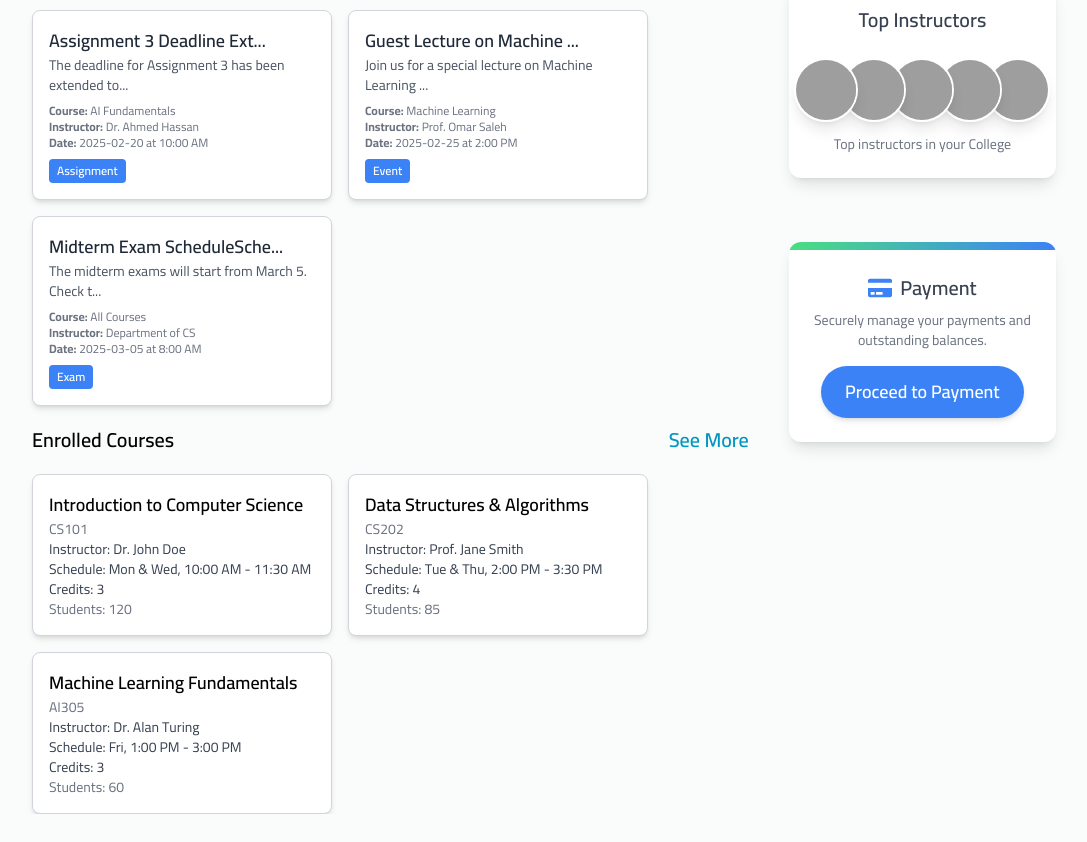
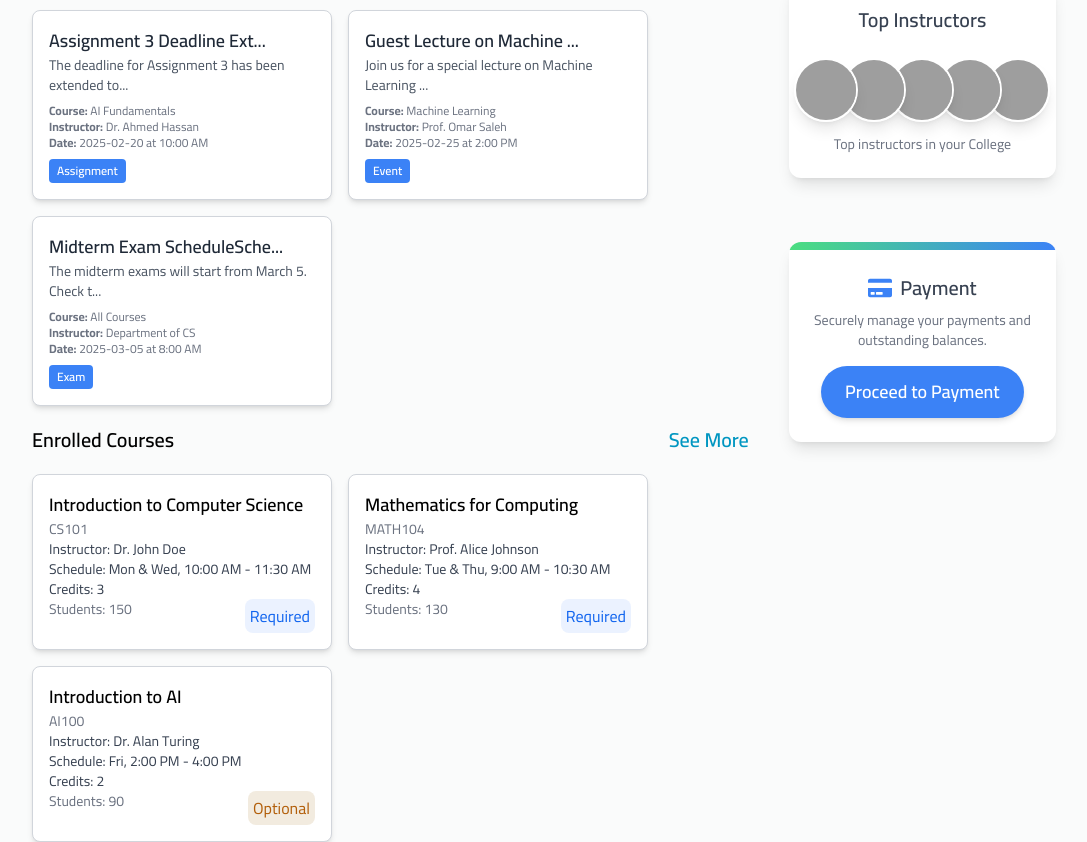
Before and after one commit to MoamenSoltan/GraduationProject, a React (Vite) app in the folder frontend/: page /studentDashboard in a window 1280 px wide. Shown: the part 462-1304 px from the top of the page, without its empty margins (96-1183 px from the left). Before the commit the page ends 1276 px from the top, so only its background shows below. Built offline with nearby package versions, Linux system fonts and the light colour scheme; grey boxes are pictures that could not be loaded.

Commit message:
finished analytics and courses page

```diff
--- a/frontend/components/CoursesCard.jsx
+++ b/frontend/components/CoursesCard.jsx
@@ -1,14 +1,24 @@
+import { div } from 'motion/react-client';
 import React from 'react';
 
-const CoursesCard = ({ name, code, instructor, schedule, credits, studentsEnrolled }) => {
+const CoursesCard = ({ name, code, instructor, schedule, credits, studentsEnrolled ,type}) => {
   return (
-    <div className="border border-gray-300 rounded-lg p-4 shadow-md w-[300px] bg-white">
+    <div className="border  border-gray-300 rounded-lg p-4 shadow-md w-[300px] bg-white">
       <h2 className="text-lg font-semibold">{name}</h2>
       <p className="text-gray-500 text-sm">{code}</p>
       <p className="text-gray-700 text-sm">Instructor: {instructor}</p>
       <p className="text-gray-700 text-sm">Schedule: {schedule}</p>
       <p className="text-gray-700 text-sm">Credits: {credits}</p>
+
+      <div className='flex flex-row justify-between'>
       <p className="text-gray-500 text-sm">Students: {studentsEnrolled}</p>
+      {
+        type ==="Required" ? <div className=' p-[5px] text-[#1165ef] bg-[#ebf2ff] rounded-lg'>Required</div> :
+        type ==="Recommended" ? <div className=' p-[5px] text-[#08875d] bg-[#edfdf8] rounded-lg'>Recommended</div> :
+        type ==="Optional" && <div className=' p-[5px] text-[#b25e09] bg-[#f2ebdf] rounded-lg'>Optional</div>
+
+      }
+      </div>
     </div>
   );
 };
--- a/frontend/components/Courses.jsx
+++ b/frontend/components/CoursesComponent.jsx
@@ -4,7 +4,7 @@ import { coursesData } from '../data/dummy';
 import CoursesCard from './CoursesCard';
 import { MdLibraryBooks } from 'react-icons/md'; // New Icon for Empty State
 
-const Courses = () => {
+const Courses = ({preview}) => {
   return (
     <div className="flex flex-col items-center justify-center w-full mt-5">
       {/* Header */}
@@ -18,7 +18,20 @@ const Courses = () => {
       {/* TODO: implement pagination with API */}
       {/* Courses List */}
       <div className="flex flex-wrap gap-4 w-full mr-auto mt-5">
-        {coursesData && coursesData.length > 0 ? (
+        {coursesData && coursesData.length > 0&& preview ? (
+          coursesData.slice(0,3).map((course) => (
+            <CoursesCard
+              key={course.id}
+              name={course.name}
+              code={course.code}
+              schedule={course.schedule}
+              credits={course.credits}
+              instructor={course.instructor}
+              studentsEnrolled={course.studentsEnrolled}
+              type={course.type}
+            />
+          ))
+        ) :coursesData && coursesData.length > 0&& preview===false ? (
           coursesData.map((course) => (
             <CoursesCard
               key={course.id}
@@ -28,6 +41,8 @@ const Courses = () => {
               credits={course.credits}
               instructor={course.instructor}
               studentsEnrolled={course.studentsEnrolled}
+              type={course.type}
+
             />
           ))
         ) : (
--- a/frontend/components/NavBar.jsx
+++ b/frontend/components/NavBar.jsx
@@ -13,7 +13,7 @@ const NavBar = () => {
         //TODO: API call here to fetch profile info , or fetch required data upon login
     },[])
   return (
-    <div className='flex px-10 items-center justify-between shadow-sm p-2 bg-[#FAFBFB]  '>
+    <div className='flex px-10 items-center justify-between shadow-sm  p-2 bg-[#FAFBFB]  '>
         <button onClick={()=>{setActiveMenu(prev=>!prev)}} className={`hover:bg-gray-200 p-2 text-xl rounded-full hover:cursor-pointer ${activeMenu?"ml-[300px]":""} `}>
         <AiOutlineMenu/>
         </button>
--- a/frontend/data/dummy.js
+++ b/frontend/data/dummy.js
@@ -90,6 +90,7 @@ export const announcementsData = [
   ];
 
   export const coursesData = [
+    // First Year Courses
     {
       id: 1,
       name: "Introduction to Computer Science",
@@ -97,28 +98,162 @@ export const announcementsData = [
       instructor: "Dr. John Doe",
       schedule: "Mon & Wed, 10:00 AM - 11:30 AM",
       credits: 3,
-      studentsEnrolled: 120,
+      studentsEnrolled: 150,
+      type: "Required",
+      year: "FirstYear"
     },
     {
       id: 2,
+      name: "Mathematics for Computing",
+      code: "MATH104",
+      instructor: "Prof. Alice Johnson",
+      schedule: "Tue & Thu, 9:00 AM - 10:30 AM",
+      credits: 4,
+      studentsEnrolled: 130,
+      type: "Required",
+      year: "FirstYear"
+    },
+    {
+      id: 3,
+      name: "Introduction to AI",
+      code: "AI100",
+      instructor: "Dr. Alan Turing",
+      schedule: "Fri, 2:00 PM - 4:00 PM",
+      credits: 2,
+      studentsEnrolled: 90,
+      type: "Optional",
+      year: "FirstYear"
+    },
+
+    // Second Year Courses
+    {
+      id: 4,
       name: "Data Structures & Algorithms",
       code: "CS202",
       instructor: "Prof. Jane Smith",
       schedule: "Tue & Thu, 2:00 PM - 3:30 PM",
       credits: 4,
-      studentsEnrolled: 85,
+      studentsEnrolled: 110,
+      type: "Required",
+      year: "SecondYear"
     },
     {
-      id: 3,
+      id: 5,
+      name: "Operating Systems",
+      code: "CS204",
+      instructor: "Dr. Richard Stallman",
+      schedule: "Mon & Wed, 11:00 AM - 12:30 PM",
+      credits: 3,
+      studentsEnrolled: 85,
+      type: "Required",
+      year: "SecondYear"
+    },
+    {
+      id: 6,
+      name: "Web Development Basics",
+      code: "WD200",
+      instructor: "Prof. Tim Berners-Lee",
+      schedule: "Fri, 10:00 AM - 12:00 PM",
+      credits: 2,
+      studentsEnrolled: 70,
+      type: "Recommended",
+      year: "SecondYear"
+    },
+
+    // Third Year Courses
+    {
+      id: 7,
       name: "Machine Learning Fundamentals",
       code: "AI305",
       instructor: "Dr. Alan Turing",
       schedule: "Fri, 1:00 PM - 3:00 PM",
       credits: 3,
-      studentsEnrolled: 60,
+      studentsEnrolled: 75,
+      type: "Required",
+      year: "ThirdYear"
+    },
+    {
+      id: 8,
+      name: "Database Management Systems",
+      code: "CS310",
+      instructor: "Prof. Edgar Codd",
+      schedule: "Mon & Wed, 3:00 PM - 4:30 PM",
+      credits: 3,
+      studentsEnrolled: 90,
+      type: "Required",
+      year: "ThirdYear"
+    },
+    {
+      id: 9,
+      name: "Cybersecurity Basics",
+      code: "SEC301",
+      instructor: "Dr. Kevin Mitnick",
+      schedule: "Thu, 4:00 PM - 6:00 PM",
+      credits: 2,
+      studentsEnrolled: 50,
+      type: "Recommended",
+      year: "ThirdYear"
+    },
+    {
+      id: 10,
+      name: "Cloud Computing Fundamentals",
+      code: "CC315",
+      instructor: "Dr. Werner Vogels",
+      schedule: "Wed, 10:00 AM - 12:00 PM",
+      credits: 3,
+      studentsEnrolled: 65,
+      type: "Optional",
+      year: "ThirdYear"
     },
 
+    // Fourth Year Courses
+    {
+      id: 11,
+      name: "Advanced Artificial Intelligence",
+      code: "AI450",
+      instructor: "Dr. Andrew Ng",
+      schedule: "Tue & Thu, 1:00 PM - 2:30 PM",
+      credits: 4,
+      studentsEnrolled: 60,
+      type: "Required",
+      year: "FourthYear"
+    },
+    {
+      id: 12,
+      name: "Software Engineering Principles",
+      code: "SE401",
+      instructor: "Prof. Martin Fowler",
+      schedule: "Mon & Wed, 10:30 AM - 12:00 PM",
+      credits: 3,
+      studentsEnrolled: 80,
+      type: "Required",
+      year: "FourthYear"
+    },
+    {
+      id: 13,
+      name: "Big Data Analytics",
+      code: "BD420",
+      instructor: "Dr. Jeff Dean",
+      schedule: "Fri, 3:00 PM - 5:00 PM",
+      credits: 2,
+      studentsEnrolled: 40,
+      type: "Recommended",
+      year: "FourthYear"
+    },
+    {
+      id: 14,
+      name: "Blockchain and Cryptography",
+      code: "BC432",
+      instructor: "Dr. Vitalik Buterin",
+      schedule: "Thu, 2:00 PM - 4:00 PM",
+      credits: 3,
+      studentsEnrolled: 55,
+      type: "Optional",
+      year: "FourthYear"
+    }
   ];
+
+
 
   export const instructorsData = [
     {
--- a/frontend/pages/sideBar/Analytics.jsx
+++ b/frontend/pages/sideBar/Analytics.jsx
@@ -1,7 +1,7 @@
 import React from "react";
 import Hero from "../../components/Hero";
 import Announcements from "../../components/Announcements";
-import Courses from "../../components/Courses";
+import Courses from "../../components/CoursesComponent";
 import Instructors from "../../components/Instructors";
 import Payment from "../../components/Payment";
 
@@ -15,13 +15,14 @@ const Analytics = () => {
         <div className="flex flex-col items-center justify-center w-[70%] ">
           {/* announcements */}
           <div className="flex gap-1 w-full  ">
-            <Announcements/>
+            <Announcements preview={true}/>
           </div>
 
           {/* courses */}
 
           <div className="flex gap-1 w-full">
-            <Courses/>
+
+            <Courses preview={true}/>
           </div>
         </div>
 
--- a/frontend/pages/sideBar/Courses.jsx
+++ b/frontend/pages/sideBar/Courses.jsx
@@ -1,9 +1,72 @@
-import React from 'react'
+import React from "react";
+import { useParams, useNavigate } from "react-router-dom";
+import CoursesCard from "../../components/CoursesCard";
+import { coursesData } from "../../data/dummy";
+/**
+ * steps to use url parameters for data fetching
+ * 1- add /:year?
+ * 2- destructure using useParams
+ * 3- useNavigate and filter the array to be equal to the year , note : if its a number parse it after destructuring
+ * 4- onchange of dropdown , navigate to value of dropdown (the year , which would be checked against the url to match data)
+ * 5- always filtering data based on url allows for dynamic fetching of data , meaning the comparison against year is what does the magic
+ *
+ * 6- note to self : use slice(0,1) to limit map , use filter , use map for repetitive tasks
+ */
 
 const Courses = () => {
+  const { year } = useParams(); // Get year from URL
+  const navigate = useNavigate();
+
+  const filteredCourses = year
+    ? coursesData.filter((course) => course.year === year)
+    : coursesData; // Show all if no year is selected
+
   return (
-    <div>Courses</div>
-  )
-}
+    <div className="flex flex-col  w-[80%]   m-auto">
+      {/* Dropdown to Change Year */}
+      <div className="absolute mt-10 right-[10%] rounded-sm">
+        <select
+          className="outline-none border-gray-200 border-2 rounded-sm"
+          value={year || ""}
+          onChange={(e) => navigate(`/studentDashboard/courses/${e.target.value}`)}
+        >
+          <option value="">All Years</option>
+          <option value="FirstYear">First Year</option>
+          <option value="SecondYear">Second Year</option>
+          <option value="ThirdYear">Third Year</option>
+          <option value="FourthYear">Fourth Year</option>
+        </select>
+      </div>
 
-export default Courses
+      {/* Filtered Course List */}
+      {["Required", "Recommended", "Optional"].map((type) => (
+        <div key={type}>
+          <h2 className="text-xl font-semibold text-left mt-10">{type}</h2>
+          <div className="mt-5 flex flex-row gap-1 flex-wrap">
+            {filteredCourses.filter((course) => course.type === type).length > 0 ? (
+              filteredCourses
+                .filter((course) => course.type === type)
+                .map((course) => (
+                  <CoursesCard
+                    key={course.id}
+                    name={course.name}
+                    code={course.code}
+                    schedule={course.schedule}
+                    credits={course.credits}
+                    instructor={course.instructor}
+                    studentsEnrolled={course.studentsEnrolled}
+                    type={course.type}
+                  />
+                ))
+            ) : (
+              <p className="text-gray-500 min-h-[15vh]">No {type} courses available.</p>
+            )}
+          </div>
+          <div className="w-[80%] h-[1px] bg-slate-200 mt-10 m-auto"></div>
+        </div>
+      ))}
+    </div>
+  );
+};
+
+export default Courses;
--- a/frontend/pages/steps/Step5.jsx
+++ b/frontend/pages/steps/Step5.jsx
@@ -27,7 +27,9 @@ const Step5 = () => {
 
 
 
-      navigate("/registration/done")
+      // navigate("/registration/done")
+      navigate("/status/")
+
 
     }
     // navigate(`/dashboard/${user.id}`)
```
Also changed, not shown: frontend/components/Announcements.jsx (+15 -2 lines), frontend/pages/StudentDashboard.jsx (+9 -2 lines).
